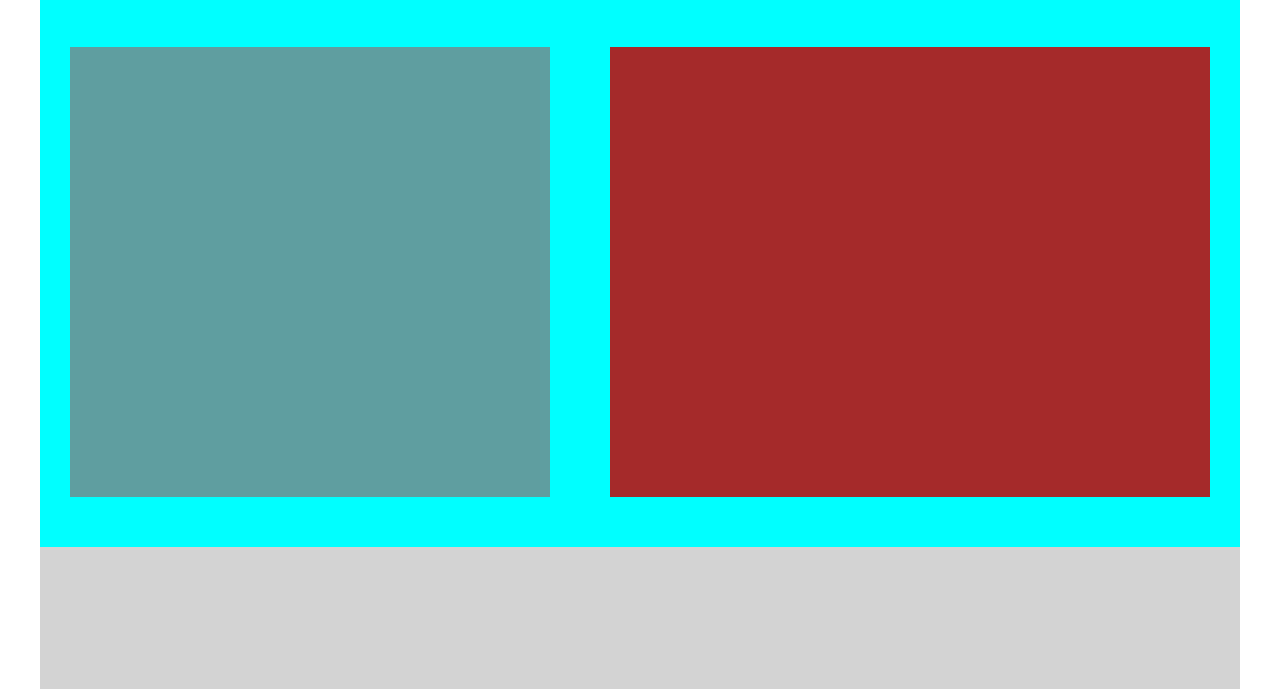
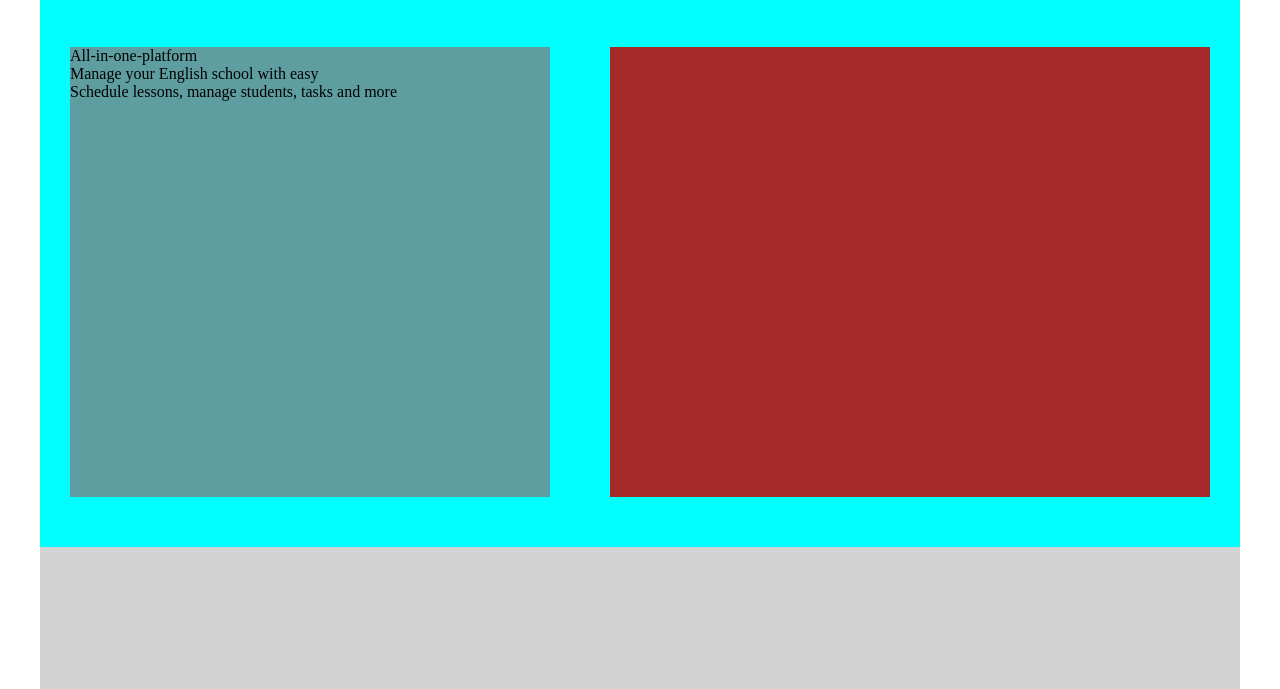
Before and after one commit to Valentina-2608/English_school_managing_system, a website: page index.html in a window 1280 px wide. Shown: the part 111-800 px from the top of the page. Drawn offline with Linux system fonts and the light colour scheme.

Commit message:
Add block1_info1, block1_info2, block1_info3 to block1

```diff
--- a/index.html
+++ b/index.html
@@ -32,7 +32,11 @@
 			</div>
 		</header>
 		<div class="info1_block">
-			<div class="block1"></div>
+			<div class="block1">
+				<div class="block1_info1">All-in-one-platform</div>
+				<div class="block1_info2">Manage your English school with easy</div>
+				<div class="block1_info3">Schedule lessons, manage students, tasks and more</div>
+			</div>
 			<div class="block2"></div>
 		</div>
 
```
